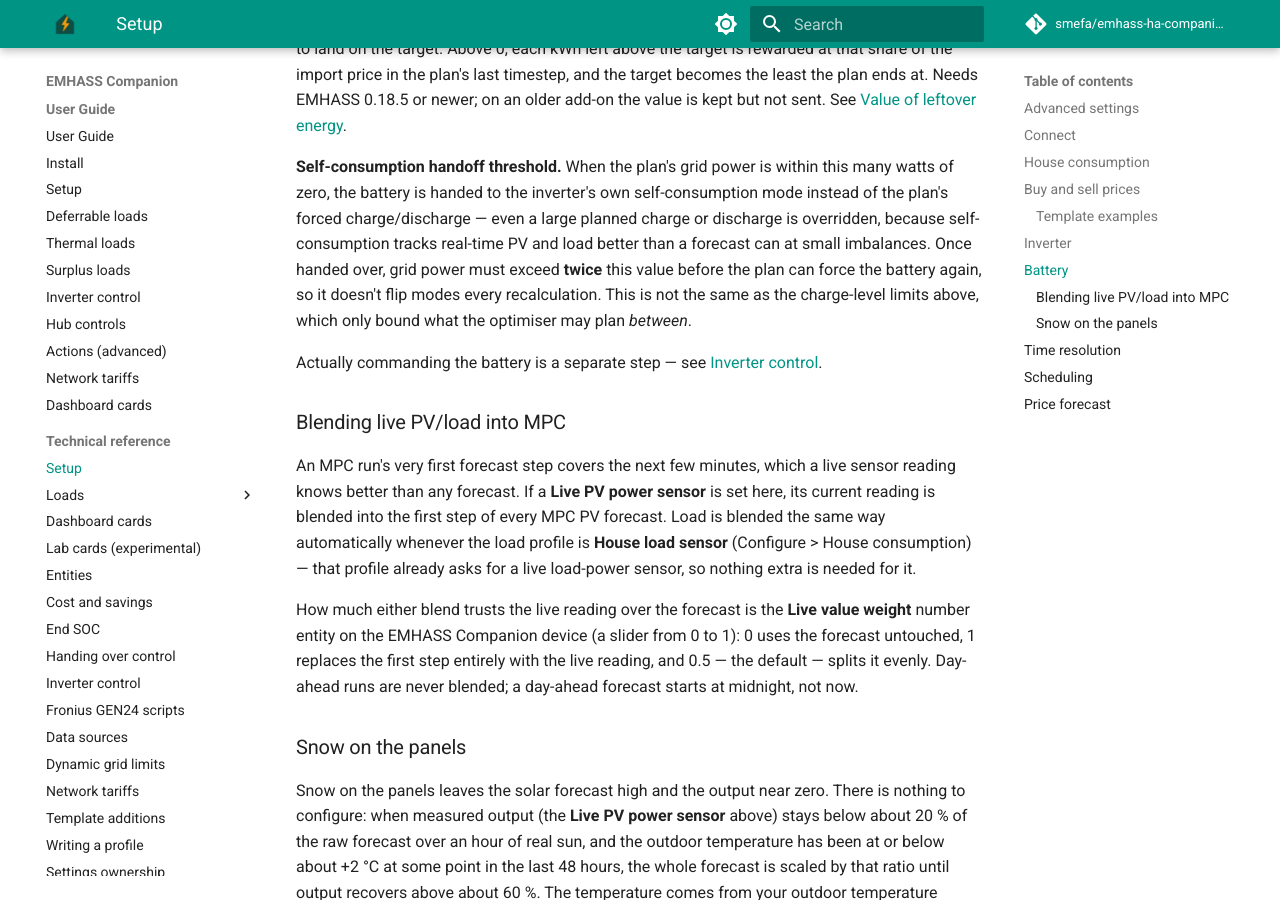
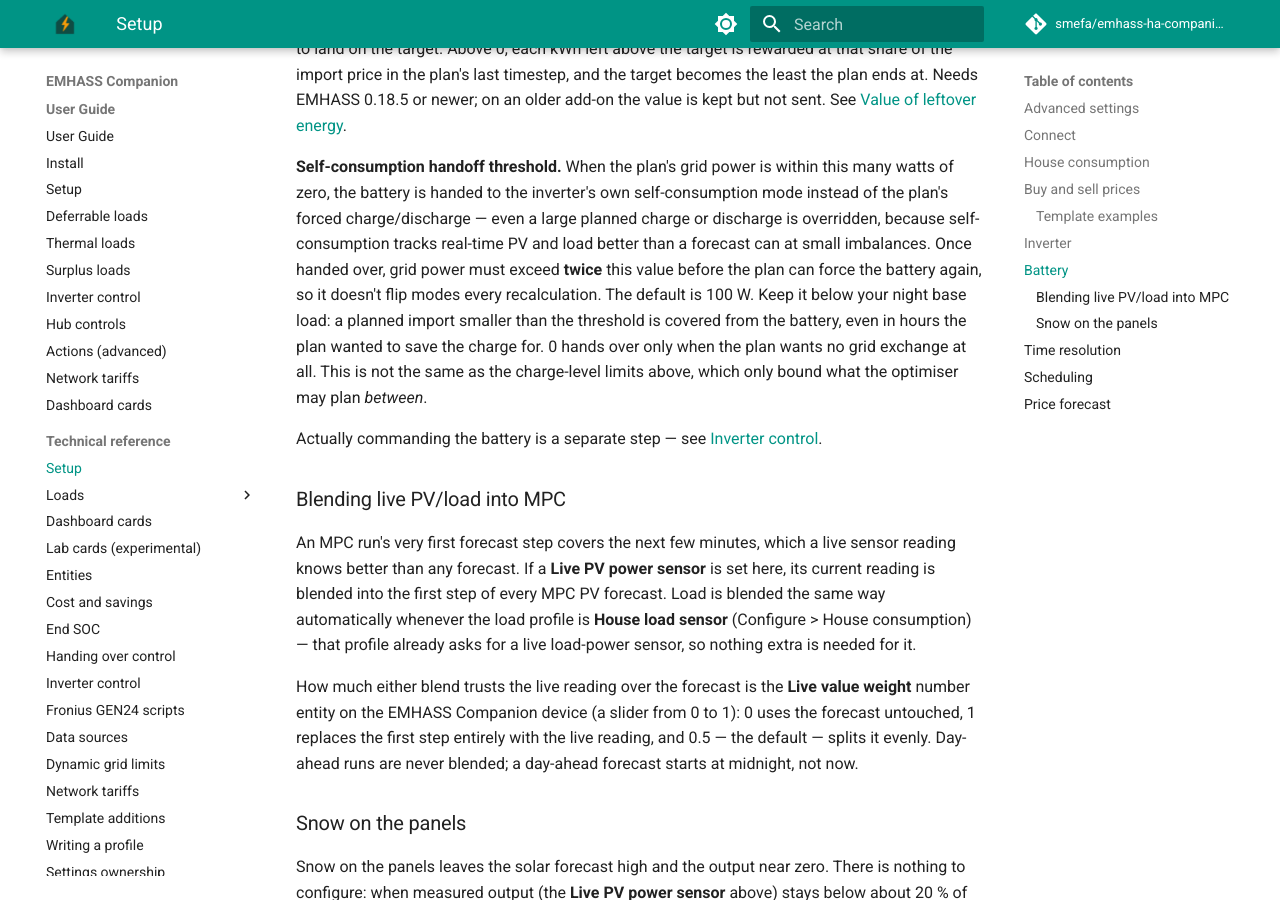
Before and after one commit to smefa/emhass-ha-companion, an MkDocs documentation site: the page built from docs/setup.md, in a window 1280 px wide and 900 px high, scrolled down 10207 px. Built offline with MkDocs 1.6.1 and Material for MkDocs 9.7.7, drawn with Linux system fonts in a browser that asks for light colours; comment, search, counter and statistics services are not loaded.

Commit message:
fix: lower self-consumption handoff threshold
- Set the default threshold to 100 W and clarify its effect in setup docs and translations
- Update executor and strategy tests for the new threshold

```diff
--- a/docs/setup.md
+++ b/docs/setup.md
@@ -280,6 +280,10 @@ large planned charge or discharge is overridden, because self-consumption
 tracks real-time PV and load better than a forecast can at small imbalances.
 Once handed over, grid power must exceed **twice** this value before the plan
 can force the battery again, so it doesn't flip modes every recalculation.
+The default is 100 W. Keep it below your night base load: a planned import
+smaller than the threshold is covered from the battery, even in hours the plan
+wanted to save the charge for. 0 hands over only when the plan wants no grid
+exchange at all.
 This is not the same as the charge-level limits above, which only bound what
 the optimiser may plan *between*.
 
```
Also changed, not shown: docs/battery_lockout.md (+1 -1 lines), docs/guide/setup.md (+3 -1 lines), 6 other files.
